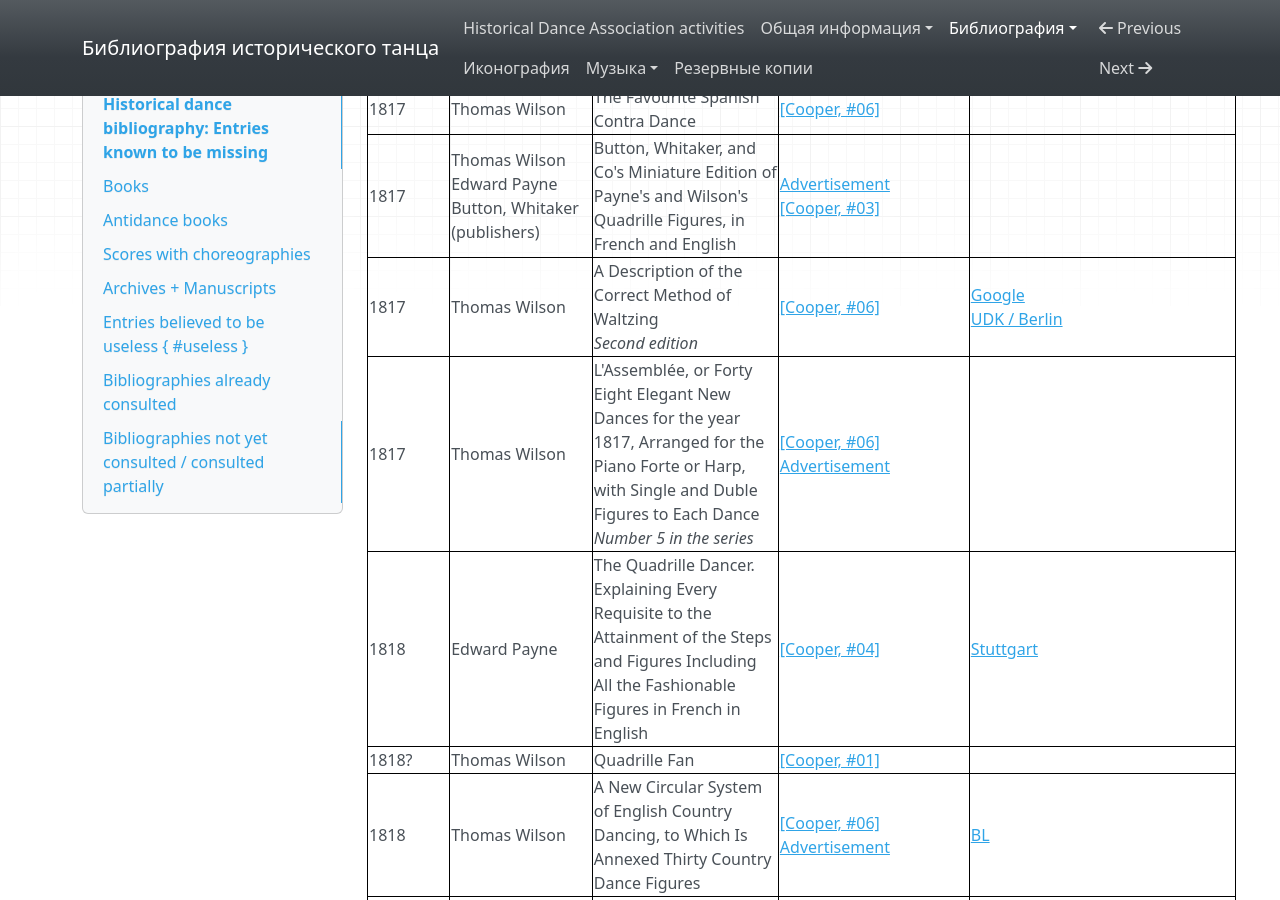
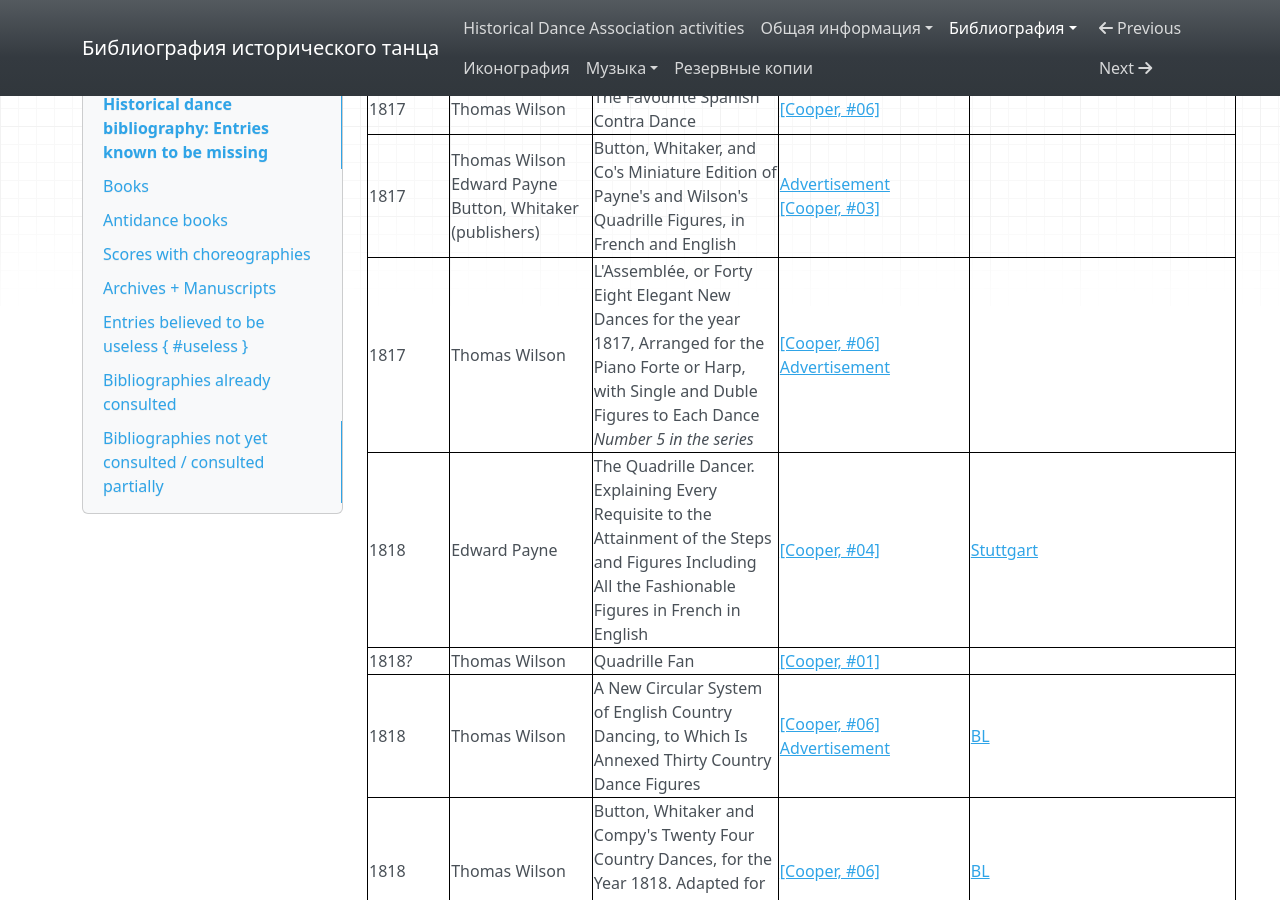
Before and after one commit to hda-technical/dancebooks, an MkDocs documentation site: the page built from docs/bib/missing.md, in a window 1280 px wide and 900 px high, scrolled down 23175 px. Built offline with MkDocs 1.6.1, drawn with Linux system fonts in a browser that asks for light colours; nearby versions of some CDN libraries.

Commit message:
Ackownedge acquisition of [wilson_1817_waltz_2nd]

```diff
--- a/docs/bib/missing.md
+++ b/docs/bib/missing.md
@@ -200,7 +200,6 @@ _This table is intended to be accurate, yet sometimes it is slightly outdated._
 | 1817 | Thomas Wilson | L'Etoile Cotillion<br/>_Citation incorrect_ | [[Cooper, #06]](https://www.regencydances.org/paper006.php) | |
 | 1817 | Thomas Wilson | The Favourite Spanish Contra Dance | [[Cooper, #06]](https://www.regencydances.org/paper006.php) | |
 | 1817 | Thomas Wilson<br/>Edward Payne<br/>Button, Whitaker (publishers) | Button, Whitaker, and Co's Miniature Edition of Payne's and Wilson's Quadrille Figures, in French and English | [Advertisement](https://books.google.com/books?id=ZANHAAAAcAAJ&pg=PA102)<br/>[[Cooper, #03]](https://www.regencydances.org/paper003.php) | |
-| 1817 | Thomas Wilson | A Description of the Correct Method of Waltzing<br/>_Second edition_ | [[Cooper, #06]](https://www.regencydances.org/paper006.php) | [Google](https://books.google.com/books?id=_N_ImgEACAAJ)<br/>[UDK / Berlin](https://udk-berlin.hosted.exlibrisgroup.com/permalink/f/1b2jonm/UDK_ALMA_DS21540793820002884) |
 | 1817 | Thomas Wilson | L'Assemblée, or Forty Eight Elegant New Dances for the year 1817, Arranged for the Piano Forte or Harp, with Single and Duble Figures to Each Dance<br/>_Number 5 in the series_ | [[Cooper, #06]](https://www.regencydances.org/paper006.php)<br/>[Advertisement](https://books.google.com/books?id=Cio8AQAAMAAJ&pg=PA535) |
 | 1818 | Edward Payne | The Quadrille Dancer. Explaining Every Requisite to the Attainment of the Steps and Figures Including All the Fashionable Figures in French in English | [[Cooper, #04]](https://www.regencydances.org/paper004.php) | [Stuttgart](https://wlb.ibs-bw.de/aDISWeb/app?service=direct/0/Home/$DirectLink&sp=S127.0.0.1:23002&sp=SAKSWB-IdNr034244514) |
 | 1818? | Thomas Wilson | Quadrille Fan | [[Cooper, #01]](https://www.regencydances.org/paper001.php) | |
```
